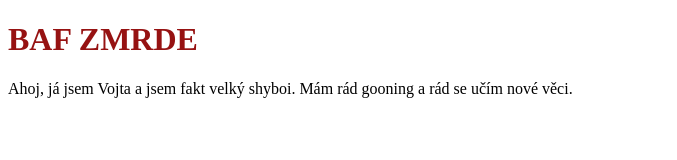
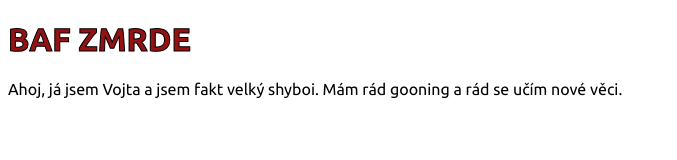
Before and after one commit to kralicekgamer/shyboi, a plain HTML site: page index.html in a window 1280 px wide. Shown: the whole page, without its empty margins (0-677 px from the left). Drawn offline with Linux system fonts and the light colour scheme.

Commit message:
Add font preconnect links and update CSS for h1 styling

```diff
--- a/index.html
+++ b/index.html
@@ -5,6 +5,9 @@
     <meta name="viewport" content="width=device-width, initial-scale=1.0">
     <title>VOJTA IS SHYBOI</title>
     <link rel="stylesheet" href="style.css">
+    <link rel="preconnect" href="https://fonts.googleapis.com">
+    <link rel="preconnect" href="https://fonts.gstatic.com" crossorigin>
+    <link href="https://fonts.googleapis.com/css2?family=Ubuntu:ital,wght@0,300;0,400;0,500;0,700;1,300;1,400;1,500;1,700&display=swap" rel="stylesheet">
 </head>
 <body>
     <h1>
--- a/style.css
+++ b/style.css
@@ -1,3 +1,8 @@
 h1 {
-    color: #961212
+    color: #961212;
+    -webkit-text-stroke-width: 1px;
+    -webkit-text-stroke-color: black;
 }
+* {
+    font-family: 'Ubuntu', sans-serif;
+}
```
